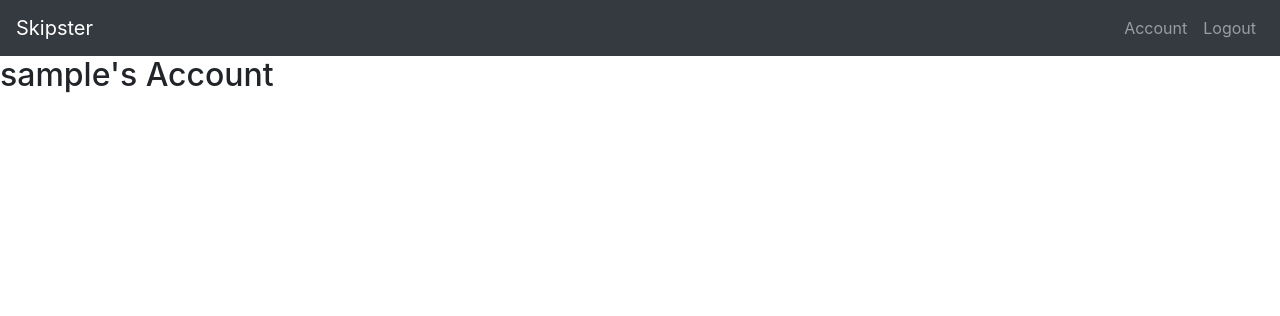
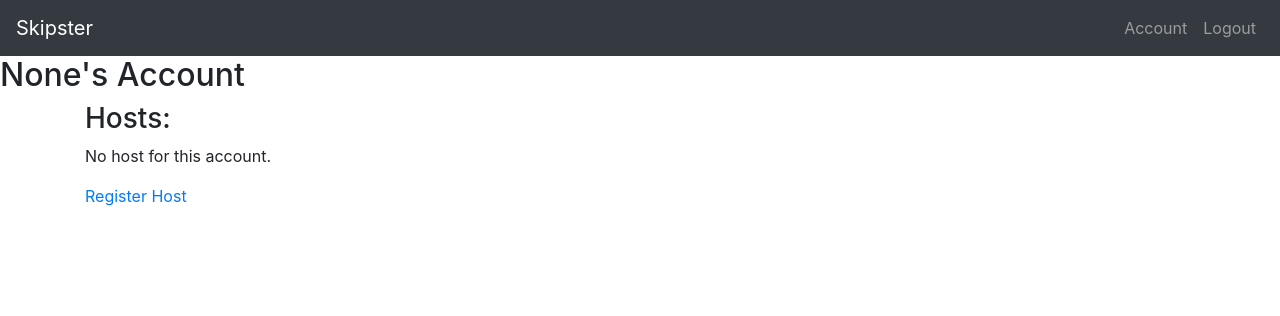
Before and after one commit to Joshuacruzc/Skipster, a Flask app: page /account in a window 1280 px wide. Shown: the top 316 px of the page. Run offline with Flask 2, Linux system fonts and the light colour scheme; the visitor is signed in with stand-in values (Sample User, id 1); data comes from the database, SQL or seed files in the repository; data that the repository does not hold is empty; some libraries are stand-ins or nearby versions.

Commit message:
account page now shows list of related hosts dashboard only appears if user is related to Host added option to link to spotify in registration form added many to many relation between Host and User tables added callback route to support linking spotify account with skipster account separated methods for getting token, and user profile from spotify api

```diff
--- a/skipster/SpotifyClient.py
+++ b/skipster/SpotifyClient.py
@@ -1,18 +1,35 @@
 import requests, base64
 from flask import redirect
 import json
+import ast
 
+client_id = "e0147040c0e24397a075519bb718324d"
+client_secret = '597c98f23fec464896e87e9e87c26cff'
+scopes = "user-read-private"
+response_type = 'code'
+redirect_uri = 'http://localhost:5000/callback'
 
+def spotify_authorize():
+    url = "https://accounts.spotify.com/authorize/?client_id=%s&response_type=code&redirect_uri=%s&scope=user-read-private&state=34fFs29kd09" % (client_id, redirect_uri)
+    return url
 
-def get_token():
-    return redirect('https://accounts.spotify.com/authorize/?client_'
-             'id=2fb54226ea3f4a748b823a0ce06704c2&response_type='
-             'code&redirect_uri=http://localhost/index&'
-             'scope=playlist-modify-public%20user-read-email&state=34fFs29kd09')
+def code_for_token(request):
+    params = {'grant_type': "authorization_code", 'code': request.args.get('code'), 'redirect_uri':
+        redirect_uri, "client_id": client_id, "client_secret": client_secret}
+    response = requests.post('https://accounts.spotify.com/api/token',
+                             headers={"Content-type": "application/x-www-form-urlencoded"}, params=params)
+    dict = json.loads(response.text)
+    access_token = dict['access_token']
+    return access_token
+
+def get_user_profile(token):
+    url = 'https://api.spotify.com/v1/me'
+    response = requests.get(url, headers={"Authorization": 'Bearer ' + token})
+    user_profile = json.loads(response.text)
+    return user_profile
 
 def create_playlist(token, user_id, name):
-    #Description: Made by skipster, link al website
-
+    # Description: Made by skipster, link al website
     url = 'https://api.spotify.com/v1/users/%s/playlists' % user_id
     params = {'name': name, 'description': 'Link al website and promotional gimmicks'}
     response = requests.post(url, headers={"Authorization": 'Bearer ' + token, "Content_type": 'application/json'},
--- a/skipster/forms.py
+++ b/skipster/forms.py
@@ -12,6 +12,7 @@
                              validators=[DataRequired(), Length(min=8)])
     confirm_password = PasswordField('Confirm Password',
                                      validators =[DataRequired(), EqualTo('password')])
+    spotify_link = BooleanField('Link to Spotify Account?')
     submit = SubmitField('Register')
 
     def validate_username(self, username):
@@ -28,5 +29,5 @@
     email = StringField('Email', validators=[DataRequired(), Email()])
     password = PasswordField('Password',
                              validators=[DataRequired(), Length(min=8)])
-    remember = BooleanField('Remember Me')
+    # remember = BooleanField('Remember Me')
     submit = SubmitField('Login')
--- a/skipster/models.py
+++ b/skipster/models.py
@@ -6,23 +6,30 @@
 def load_user(user_id):
     return User.query.get(int(user_id))
 
+HostUser_table = db.Table('HostUser',
+                          db.Column('host_id', db.Integer, db.ForeignKey('host.id'), nullable=False),
+                          db.Column('user_id', db.Integer, db.ForeignKey('user.id'), nullable=False),
+                          db.PrimaryKeyConstraint('host_id', 'user_id'))
 class Host(db.Model):
     id = db.Column(db.Integer, primary_key=True)
     name = db.Column(db.String(30), nullable=False)
     playlists = db.relationship('Playlist', backref='player', lazy=True)
-    users = db.relationship('User', backref='master', lazy=True)
+    users = db.relationship('User', backref='host', secondary='HostUser')
+
+    def __repr__(self):
+        return f"Host('{self.name}')"
 
 class User(db.Model, UserMixin):
-    id = db.Column('user_id', db.Integer, primary_key=True)
-    username = db.Column('username', db.String(20), unique=True, nullable=False)
-    password = db.Column('password', db.String(60), nullable=False)
-    email = db.Column('email', db.String(50), unique=True)
-    profile_picture = db.Column('profile_picture', db.String(20), nullable = False, default = 'default.jpg')
-    registered_on = db.Column('registered_on', db.DateTime, nullable= False, default=datetime.utcnow)
-    host_id = db.Column(db.Integer, db.ForeignKey('host.id'), nullable = True, default=0)
-    # spotify_uri
-    # TODO add many to many relationship with Host
-
+    id = db.Column('id', db.Integer, primary_key=True)
+    username = db.Column( db.String(20), unique=True, nullable=False)
+    password = db.Column( db.String(60), nullable=False)
+    email = db.Column( db.String(50), unique=True)
+    profile_picture = db.Column(db.String(20), nullable = False, default = 'default.jpg')
+    registered_on = db.Column(db.DateTime, nullable= False, default=datetime.utcnow)
+    hosts = db.relationship('Host', backref='user', secondary='HostUser')
+    spotify_id = db.Column(db.String(150), nullable=True)
+    # refresh_token =
+    # Todo verify if refresh token can be stored in database securely
     def __repr__(self):
         return f"User('{self.username}')"
 
--- a/skipster/routes.py
+++ b/skipster/routes.py
@@ -1,8 +1,11 @@
-from flask import render_template, url_for, flash, redirect
+import requests
+from flask import render_template, url_for, flash, redirect,request
 from skipster.forms import RegistrationForm, LoginForm
 from skipster import app, db, bcrypt
 from skipster.models import User, Host, Playlist
 from flask_login import login_user, current_user, logout_user, login_required
+from skipster.SpotifyClient import spotify_authorize, code_for_token, get_user_profile
+
 
 @app.route('/', methods=['GET', 'POST'])
 def index():
@@ -19,8 +22,11 @@
         user = User(username=form.username.data, email=form.email.data, password=hashed_password)
         db.session.add(user)
         db.session.commit()
+        login_user(user)
+        if form.spotify_link.data == True:
+           url =  spotify_authorize()
         flash("Your account has been created succesfully", 'success')
-        return  redirect(url_for('login'))
+        return  redirect(url)
     return render_template('register.html', title='Register', form=form)
     # if request.method == 'POST':
     #     return get_token()
@@ -33,7 +39,7 @@
     if form.validate_on_submit():
       user = User.query.filter_by(email=form.email.data).first()
       if user and bcrypt.check_password_hash(user.password, form.password.data):
-            login_user(user, form.remember.data)
+            login_user(user)
             return redirect(url_for('account'))
       else:
             flash('Login unsuccessful. Please check login information', 'danger')
@@ -49,13 +55,27 @@
 def account():
     return render_template('account.html', user=current_user)
 
+@app.route('/dashboard/<host_id>')
+@login_required
+def dashboard(host_id):
+    host = Host.query.get(host_id)
+    if host:
+        if current_user in host.user:
+            return render_template('dashboard.html', host=host)
+        else:
+            flash(f'{current_user.username} has no permission to access this host.', 'danger')
+            return redirect(url_for('index'))
+    else:
+        flash(f'Host with Host ID: "{host_id}" does not exist or has been removed', 'danger')
+        return redirect(url_for('index'))
 
-# @app.route('/index')
-# def callback():
-#     params = {'grant_type': "authorization_code", 'code': request.args.get('code'), 'redirect_uri':
-#         'http://localhost/index',"client_id": '2fb54226ea3f4a748b823a0ce06704c2', "client_secret":'5f57b22c53294d54befc2dd5667c1268' }
-#     b64Val = base64.urlsafe_b64encode(b"2fb54226ea3f4a748b823a0ce06704c2:5f57b22c53294d54befc2dd5667c1268")
-#     response = requests.post('https://accounts.spotify.com/api/token', headers={"Content-type": "application/x-www-form-urlencoded"}, params=params)
-#
-#     dict = ast.literal_eval(response.text)
-#     return create_playlist(dict['access_token'], '12152455838', 'Hola Alberto').content
+@app.route('/callback')
+def callback():
+    token = code_for_token(request)
+    user_profile = get_user_profile(token)
+    user = User.query.get(current_user.id)
+    user.spotify_id = user_profile['id']
+    db.session.commit()
+    return redirect(url_for('account'))
+    #
+    # return create_playlist(dict['access_token'], '12152455838', 'Hola Alberto').content
--- a/skipster/templates/account.html
+++ b/skipster/templates/account.html
@@ -1,5 +1,19 @@
 {% extends "layout.html" %}
 
 {% block content %}
-    <h2>{{ user.username }}'s Account</h2>
+    <h2>{{ user.spotify_id }}'s Account</h2>
+    <div class="container">
+            <div class="row">
+                <div class="col-md-6">
+                    <h3>Hosts: </h3>
+                    {% if current_user.host %}
+                        <ul class = "host-list">
+                        {% for host in current_user.host %}
+                            <li><a href={{url_for('dashboard', host_id= host.id)}}>{{host.name}}</a></li>
+                        {% endfor %}
+                        </ul>
+                    {% else %}
+                        <p> No host for this account.</p>
+                    {% endif %}
+                    <a href="#">Register Host</a>
 {% endblock content %}
```
Also changed, not shown: skipster/templates/dashboard.html (added, +9 -0 lines), skipster/templates/index.html (+11 -0 lines).
